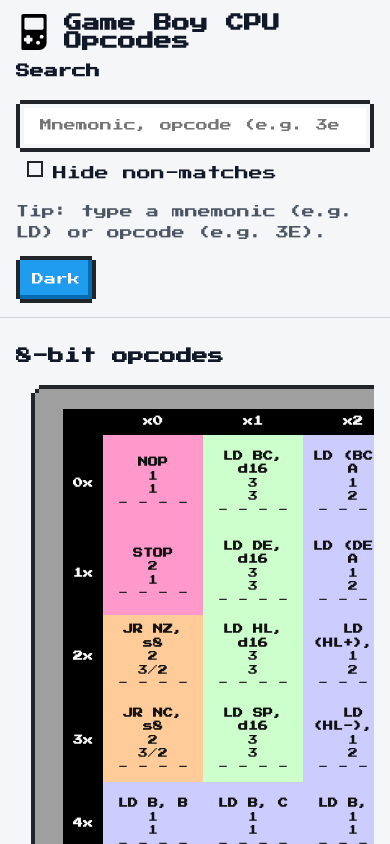
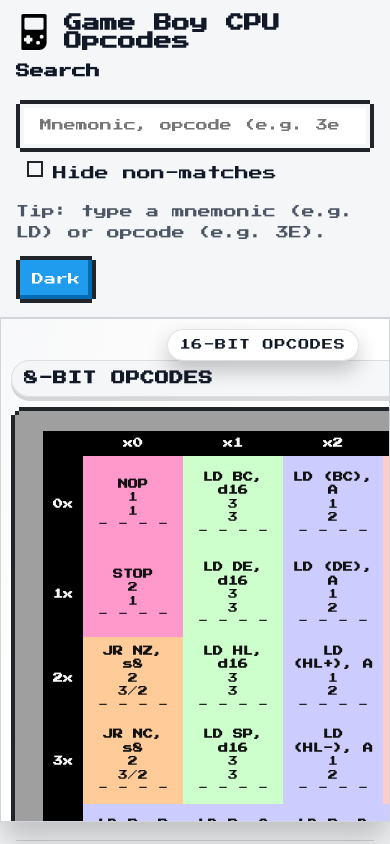
Before and after one commit to guypritchard/SharpBoy-Opcode-Manual, a React (Vite) app: page / in a window 390 px wide. Shown: the top 844 px of the page. Built offline with nearby package versions, Linux system fonts and the light colour scheme.

Commit message:
Fixing positioning

```diff
--- a/src/components/app/index.jsx
+++ b/src/components/app/index.jsx
@@ -83,6 +83,9 @@
   const lastClickedButtonElRef = useRef(null);
   const sidebarRef = useRef(null);
   const sidebarContainerRef = useRef(null);
+  const tableScrollerRef = useRef(null);
+  const cbSectionRef = useRef(null);
+  const [showCbMarker, setShowCbMarker] = useState(false);
 
   const updateSidebarFromCell = (instruction, buttonRef) => {
     setActiveInstruction(instruction);
@@ -173,6 +176,26 @@
     document.documentElement.dataset.theme = nextTheme;
     window.localStorage?.setItem(THEME_STORAGE_KEY, nextTheme);
   }, [isDarkMode]);
+
+  useEffect(() => {
+    const scroller = tableScrollerRef.current;
+    const cbSection = cbSectionRef.current;
+    if (!scroller || !cbSection || typeof IntersectionObserver === 'undefined') return () => {};
+
+    const observer = new IntersectionObserver(
+      (entries) => {
+        const entry = entries[0];
+        setShowCbMarker(entry.isIntersecting);
+      },
+      {
+        root: scroller,
+        threshold: 0.2,
+      },
+    );
+
+    observer.observe(cbSection);
+    return () => observer.disconnect();
+  }, []);
 
   return (
     <div className={`${styles.page} sharpboy-app`}>
@@ -280,6 +303,12 @@
           ) : null}
 
           <main aria-label="Opcode tables" role="main" className={styles.tables}>
+            <div className={styles.tableScroller} ref={tableScrollerRef}>
+              <div className={[styles.cbMarker, showCbMarker ? styles.cbMarkerVisible : null].filter(Boolean).join(' ')} aria-hidden="true">
+                16-bit opcodes
+              </div>
+              <div className={styles.tableStack}>
+                <section className={styles.tableSection}>
                   <h2 className={styles.sectionHeading}>8-bit opcodes</h2>
                   <OpCodeTable
                     opCodesGrid={grids[0]}
@@ -293,7 +322,9 @@
                     activeColumnIndex={activeGridLocation?.gridIndex === 0 ? activeGridLocation?.column : null}
                     isDarkMode={isDarkMode}
                   />
+                </section>
 
+                <section className={styles.tableSection} ref={cbSectionRef}>
                   <h2 className={styles.sectionHeading}>16-bit opcodes (0xCB prefix)</h2>
                   <OpCodeTable
                     opCodesGrid={grids[1]}
@@ -307,6 +338,9 @@
                     activeColumnIndex={activeGridLocation?.gridIndex === 1 ? activeGridLocation?.column : null}
                     isDarkMode={isDarkMode}
                   />
+                </section>
+              </div>
+            </div>
           </main>
         </div>
       </div>
--- a/src/components/app/styles.module.css
+++ b/src/components/app/styles.module.css
@@ -92,7 +92,6 @@
 }
 
 .body {
-  padding: 16px;
   max-width: 100%;
   margin: 0 auto;
 }
@@ -114,6 +113,8 @@
   max-height: calc(100vh - 150px);
   overflow: auto;
   padding: 0 !important;
+  scrollbar-width: thin;
+  scrollbar-color: color-mix(in srgb, var(--muted) 40%, transparent) transparent;
 }
 
 .results :global(.title) {
@@ -133,6 +134,25 @@
   padding: 12px;
   display: grid;
   gap: 10px;
+}
+
+.results::-webkit-scrollbar {
+  width: 8px;
+}
+
+.results::-webkit-scrollbar-track {
+  background: transparent;
+}
+
+.results::-webkit-scrollbar-thumb {
+  background: color-mix(in srgb, var(--muted) 35%, transparent);
+  border-radius: 999px;
+  border: 2px solid transparent;
+  background-clip: padding-box;
+}
+
+.results::-webkit-scrollbar-thumb:hover {
+  background: color-mix(in srgb, var(--muted) 55%, transparent);
 }
 
 .resultsItem {
@@ -164,14 +184,92 @@
 }
 
 .tables {
-  display: grid;
-  gap: 16px;
   min-width: 0;
 }
 
 .sectionHeading {
-  margin: 10px 0 0 0;
-  font-size: 16px;
+  margin: 0;
+  font-size: 14px;
+  font-weight: 700;
+  letter-spacing: 0.04em;
+  text-transform: uppercase;
+  display: inline-flex;
+  align-items: center;
+  gap: 8px;
+  padding: 6px 12px;
+  border-radius: 999px;
+  background: color-mix(in srgb, var(--surface-2) 70%, transparent);
+  border: 1px solid color-mix(in srgb, var(--border) 70%, transparent);
+  box-shadow: 0 4px 0 color-mix(in srgb, var(--shadow) 65%, transparent);
+}
+
+.tableScroller {
+  max-height: calc(100vh - 230px);
+  overflow: auto;
+  border: 1px solid var(--border);
+  background:
+    radial-gradient(120% 120% at 0% 0%, color-mix(in srgb, var(--surface-2) 60%, transparent), transparent 70%),
+    linear-gradient(180deg, color-mix(in srgb, var(--surface) 85%, transparent), transparent 45%),
+    var(--surface);
+  box-shadow: 0 18px 30px var(--shadow);
+  scrollbar-gutter: stable both-edges;
+  position: relative;
+}
+
+.tableStack {
+  display: grid;
+  gap: 18px;
+  width: max-content;
+  min-width: 100%;
+  padding: 10px;
+}
+
+.tableSection {
+  display: grid;
+  gap: 10px;
+}
+
+.tableSection + .tableSection {
+  padding-top: 16px;
+  border-top: 1px solid color-mix(in srgb, var(--border) 70%, transparent);
+  position: relative;
+}
+
+.tableSection + .tableSection::before {
+  content: '';
+  position: absolute;
+  top: -1px;
+  left: 12px;
+  right: 12px;
+  height: 1px;
+  background: linear-gradient(90deg, transparent, var(--accent-strong), transparent);
+  opacity: 0.35;
+}
+
+.cbMarker {
+  position: sticky;
+  top: 10px;
+  z-index: 3;
+  margin-left: auto;
+  width: fit-content;
+  padding: 6px 12px;
+  border-radius: 999px;
+  font-size: 11px;
+  letter-spacing: 0.08em;
+  text-transform: uppercase;
+  color: var(--text);
+  background: color-mix(in srgb, var(--surface) 70%, transparent);
+  border: 1px solid color-mix(in srgb, var(--border) 70%, transparent);
+  box-shadow: 0 10px 20px var(--shadow);
+  opacity: 0;
+  transform: translateY(-6px) scale(0.98);
+  transition: opacity 180ms ease, transform 180ms ease;
+  pointer-events: none;
+}
+
+.cbMarkerVisible {
+  opacity: 1;
+  transform: translateY(0) scale(1);
 }
 
 .backdrop {
@@ -254,4 +352,14 @@
     justify-content: flex-start;
     flex-wrap: wrap;
   }
+
+  .tableScroller {
+    max-height: calc(100vh - 300px);
+  }
 }
+
+@media (max-width: 680px) {
+  .tableScroller {
+    max-height: calc(100vh - 340px);
+  }
+}
--- a/src/components/op-code-table/styles.module.css
+++ b/src/components/op-code-table/styles.module.css
@@ -1,9 +1,6 @@
 .wrapper {
-  overflow: auto;
+  width: 100%;
   max-width: 100%;
-  width: 100%;
-  max-height: calc(100vh - 260px);
-  scrollbar-gutter: stable both-edges;
 }
 
 .table {
```
Lines whose indentation alone changed are shown as unchanged.
